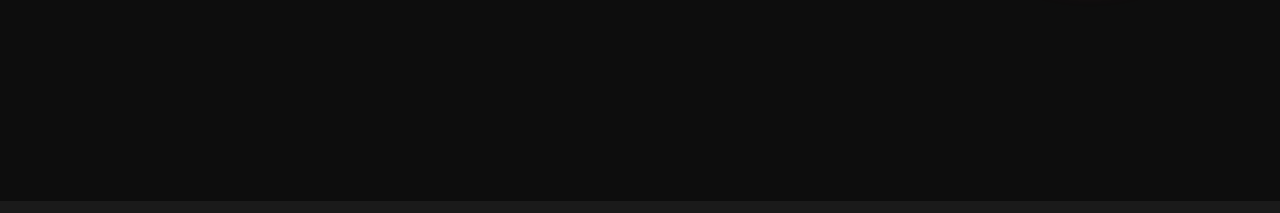
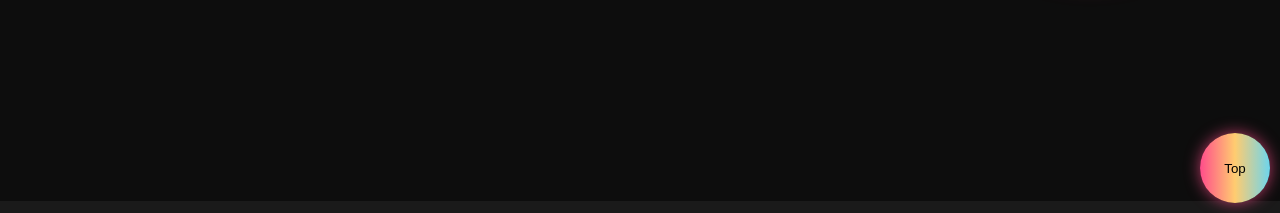
Before and after one commit to bhanu-tech723/mini-project, a plain HTML site: page index.html in a window 1280 px wide. Shown: the part 587-800 px from the top of the page. Drawn offline with Linux system fonts and the light colour scheme.

Commit message:
Update index.html

```diff
--- a/index.html
+++ b/index.html
@@ -115,7 +115,7 @@
       <button type="submit" class="btn">Send Message</button>
     </form>
   </section>
-        <button onclick="fixedButton">Top</button>
+        <button class="fixedButton">Top</button>
   <!-- Footer -->
   <footer>
     <p>©Designed by<br>
```
